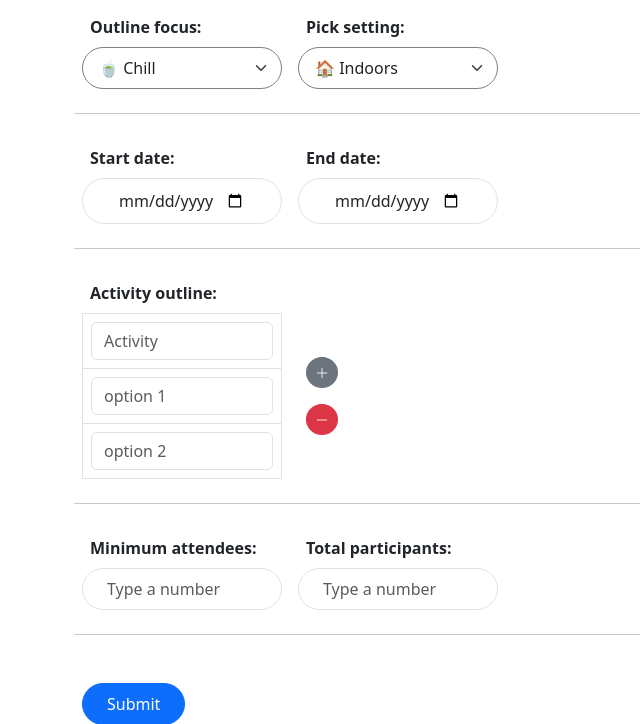
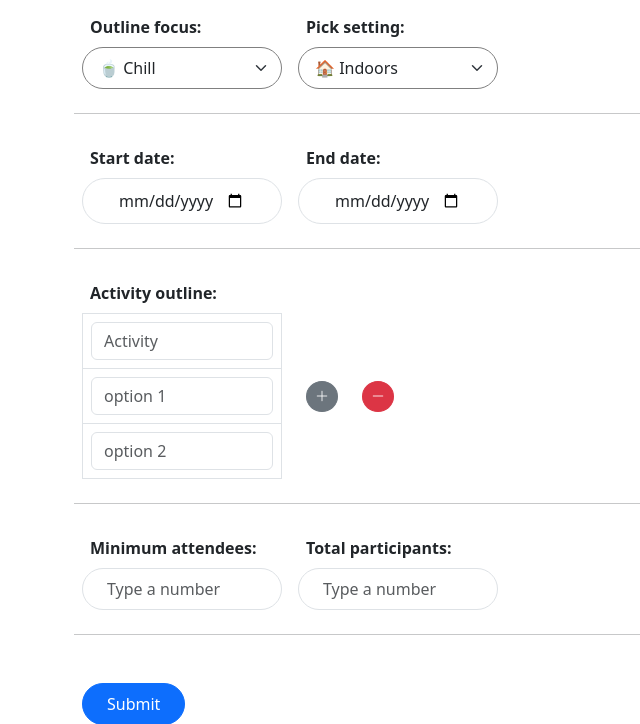
Before and after one commit to Psst02/project-planit, a Flask app: page /create-event in a window 1280 px wide. Shown: the part 100-824 px from the top of the page, without its empty margins (0-640 px from the left). Run offline with Flask 3, Linux system fonts and the light colour scheme; a user stored in the database is signed in; data comes from the database, SQL or seed files in the repository.

Commit message:
Update button div class for styling consistency

```diff
--- a/project/templates/create_event.html
+++ b/project/templates/create_event.html
@@ -81,7 +81,7 @@
                 </table>
 
                 <!-- Buttons -->
-                <div class="d-flex align-items-center gap-3 mt-2 mt-md-0" id="btn-div">
+                <div class="d-flex align-items-center gap-3 mt-2 mt-md-0 c-btn-div">
                     <!-- Plus Button -->
                     <button id="add-col-btn" type="button" class="btn btn-secondary btn-sm rounded-circle align-self-center ms-2">
                         <i class="bi bi-plus-lg"></i>
```
